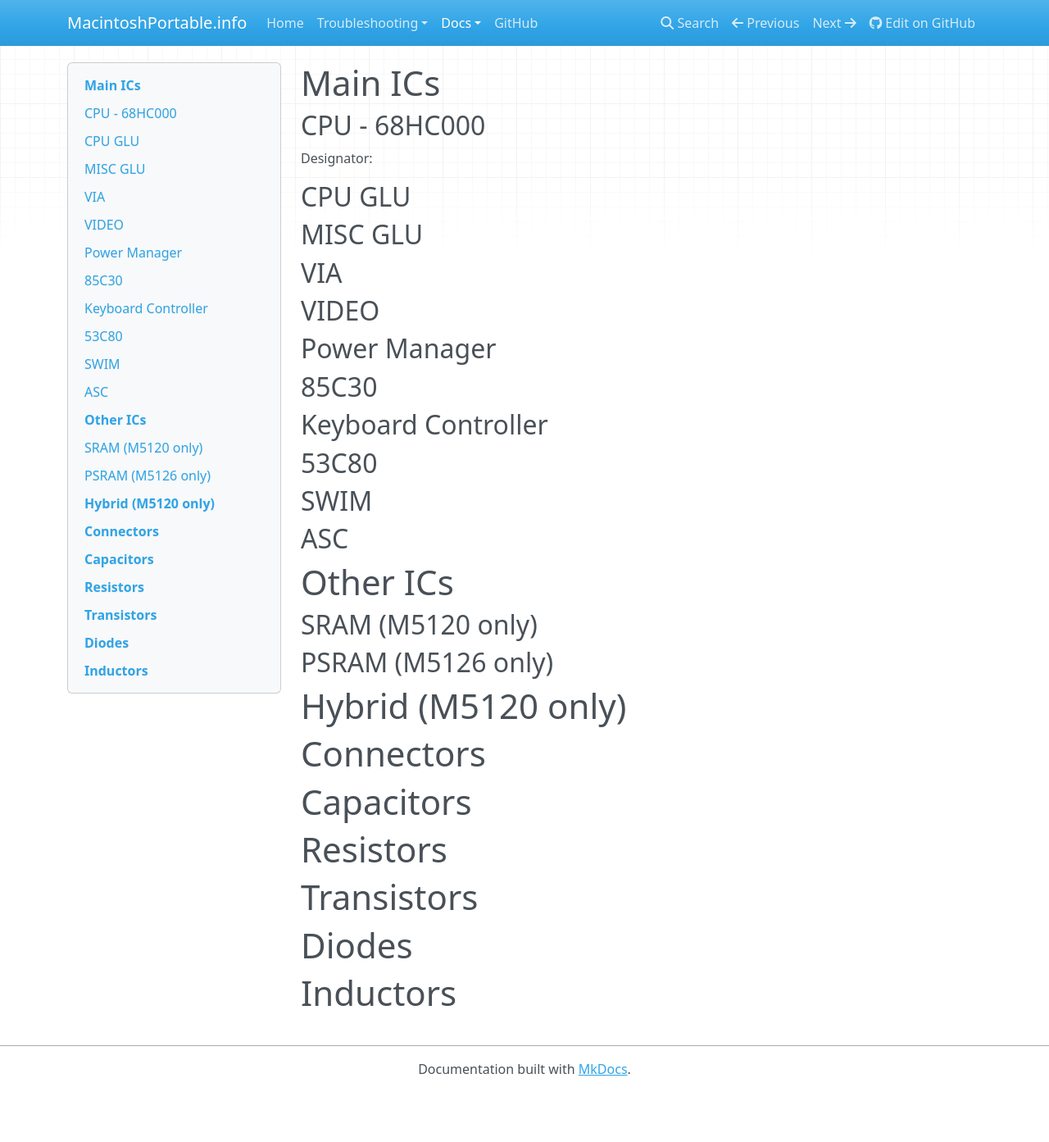
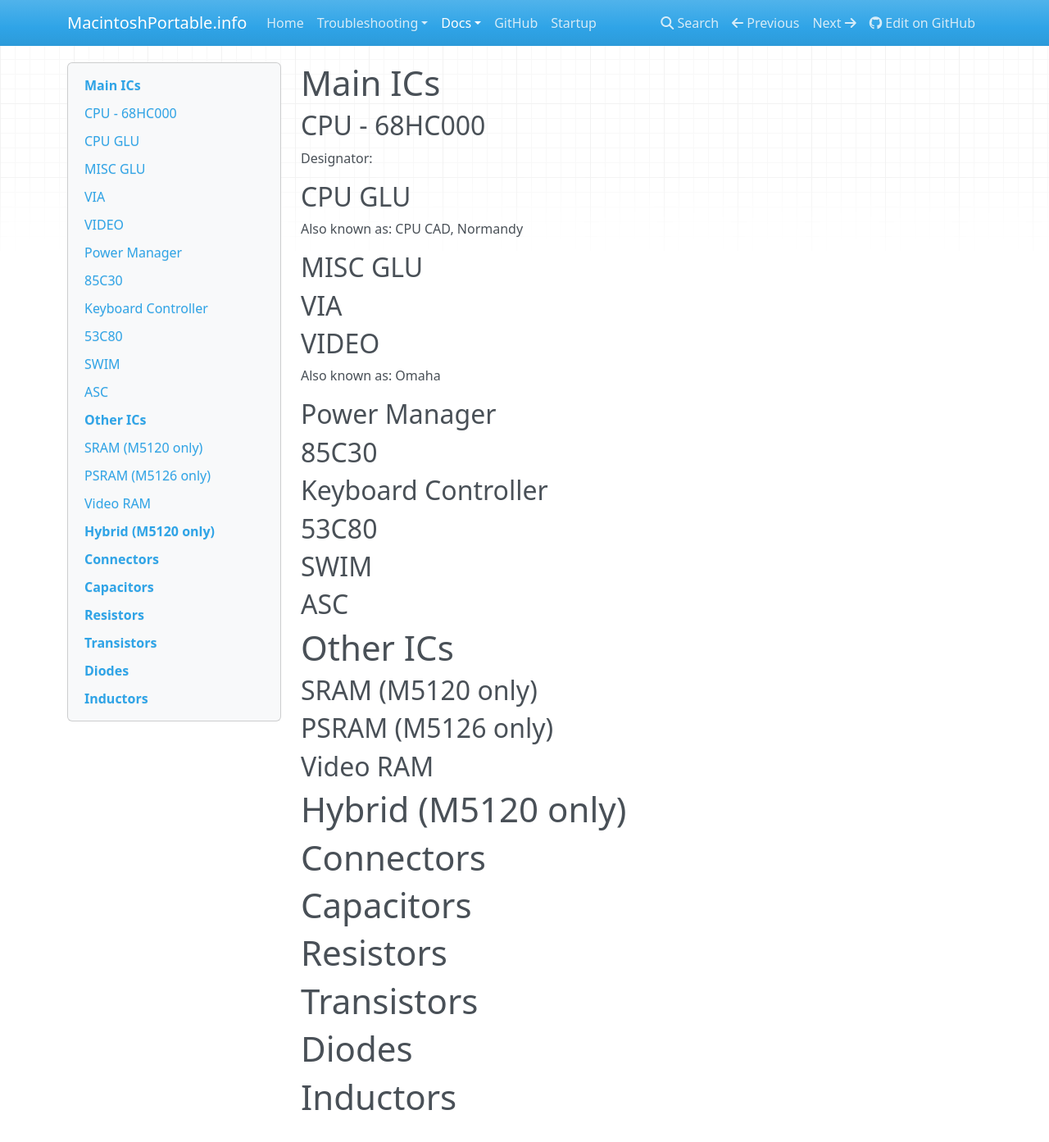
Before and after one commit to rezafouladian/MacintoshPortable, an MkDocs documentation site: the page built from docs/Components.md, in a window 1280 px wide and 1400 px high. Shown: the top 1393 px of the window at 82% size. Built offline with MkDocs 1.6.1, drawn with Linux system fonts in a browser that asks for light colours; nearby versions of some CDN libraries.

Commit message:
Add startup sequence placeholder

```diff
--- a/docs/Components.md
+++ b/docs/Components.md
@@ -6,11 +6,15 @@ Designator:
 
 ## CPU GLU
 
+Also known as: CPU CAD, Normandy
+
 ## MISC GLU
 
 ## VIA
 
 ## VIDEO
+
+Also known as: Omaha
 
 ## Power Manager
 
@@ -30,6 +34,8 @@ Designator:
 
 ## PSRAM (M5126 only)
 
+## Video RAM
+
 # Hybrid (M5120 only)
 
 # Connectors
--- a/mkdocs.yml
+++ b/mkdocs.yml
@@ -14,5 +14,6 @@ nav:
     - Hardware & Accessories: HardwareAndAccessories.md
     - More Resources: MoreResources.md
   - GitHub: https://github.com/rezafouladian/macintoshportable
+  - Startup: StartupSequence.md
 markdown_extensions:
   - footnotes
```
Also changed, not shown: docs/StartupSequence.md (added).
